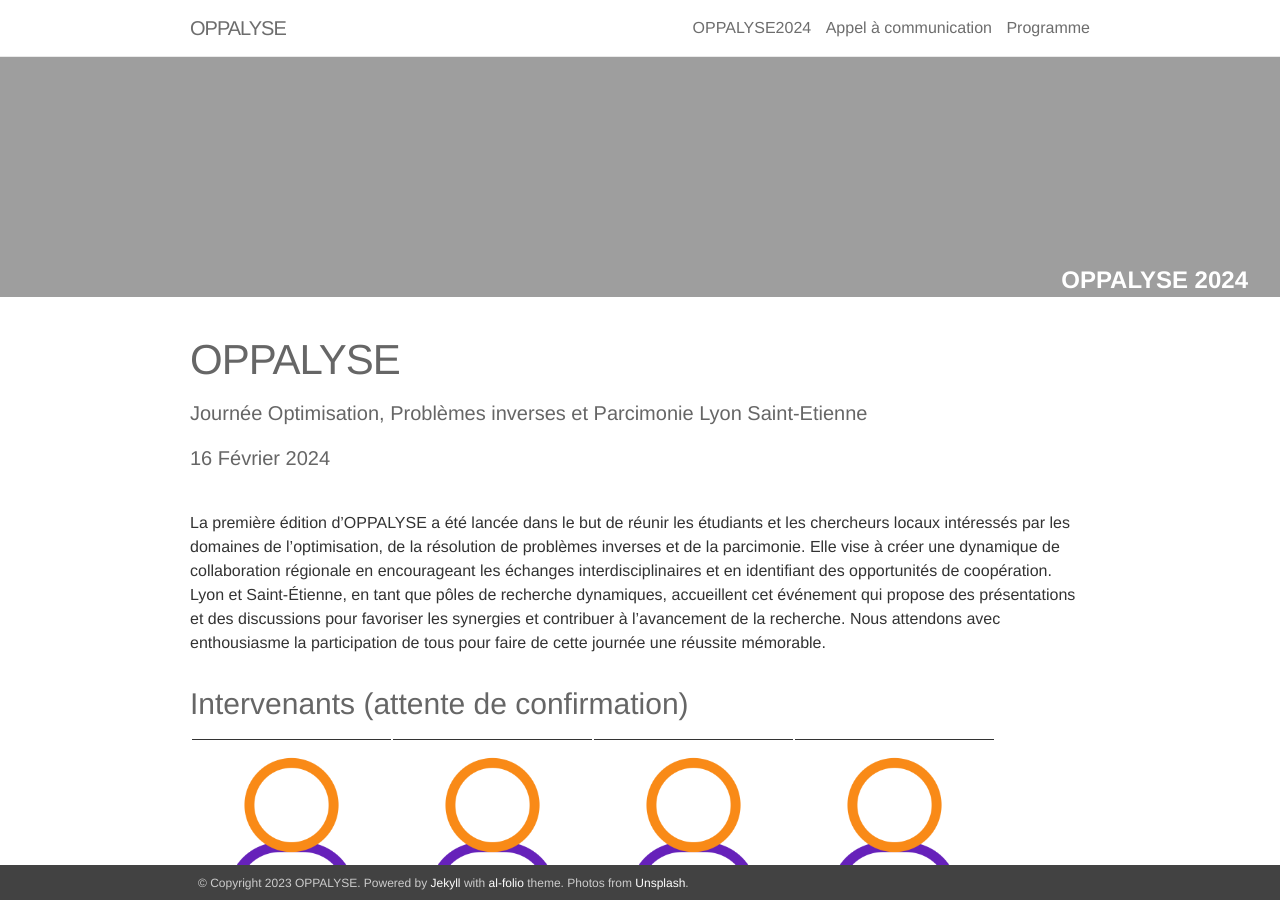
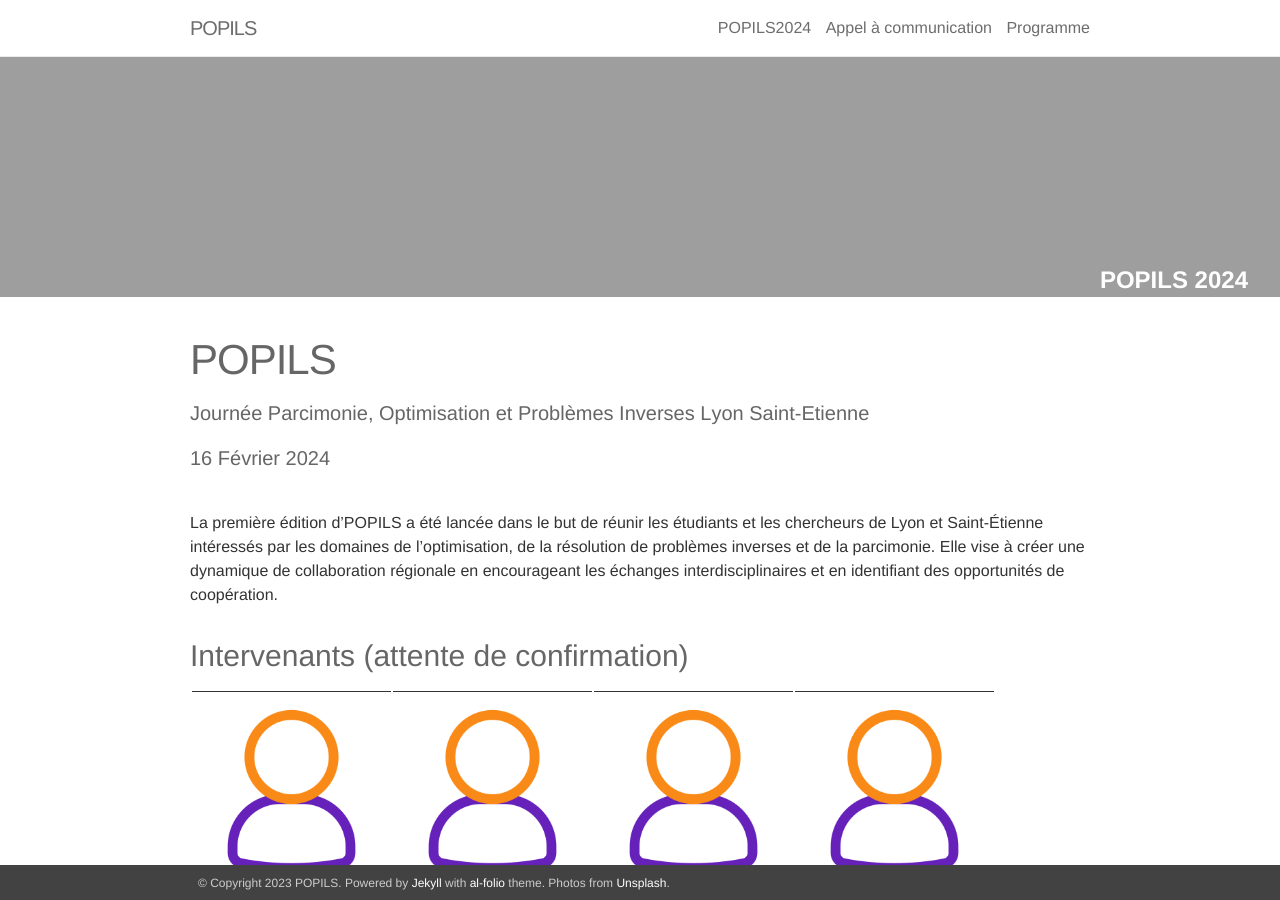
Before and after one commit to popils-day/popils-day.github.io, a Jekyll site: the page built from _pages/00_home.md, in a window 1280 px wide and 900 px high. Built offline with Jekyll 4.4.1, drawn with Linux system fonts in a browser that asks for light colours; nearby versions of some CDN libraries.

Commit message:
fix popils

```diff
--- a/_config.yml
+++ b/_config.yml
@@ -1,11 +1,11 @@
 # -----------------------------------------------------------------------------
 # Site settings
 # -----------------------------------------------------------------------------
-name: "OPPALYSE"
-name_year: "OPPALYSE 2024"
+name: "POPILS"
+name_year: "POPILS 2024"
 email:
 description: > # this means to ignore newlines until "url:"
-  Journée Lyon Saint-Etienne sur l'optimisation, les problèmes inverses et la parcimonie
+  Journée Lyon Saint-Etienne sur la parcimonie, l'optimisation et les problèmes inverse
 footer_text: >
   Powered by <a href="http://jekyllrb.com/" target="_blank">Jekyll</a> with <a href="https://github.com/alshedivat/al-folio">al-folio</a> theme.
   Photos from <a href="https://unsplash.com" target="_blank">Unsplash</a>.
@@ -17,7 +17,7 @@ last_updated: # leave blank if you don't want to display last updated
 # -----------------------------------------------------------------------------
 # Social integration
 # -----------------------------------------------------------------------------
-github_username: oppalyse
+github_username: popils-day
 twitter_username: # your Twitter handle
 linkedin_username: # your LinkedIn user name
 scholar_userid: # your Google Scholar ID
@@ -33,8 +33,8 @@ google_analytics: UA-XXXXXXXXX # out your google-analytics code
 # -----------------------------------------------------------------------------
 # Blog
 # -----------------------------------------------------------------------------
-blog_name: Oppalyse
-blog_description: Journée Optimisation Problèmes Inverses Parcimonie Lyon Saint-Etienne
+blog_name: POPILS
+blog_description: Journée Parcimonie Optimisation et Problèmes Inverses Lyon Saint-Etienne
 
 # Pagination
 paginate: 4
--- a/_pages/00_home.md
+++ b/_pages/00_home.md
@@ -1,14 +1,14 @@
 ---
 layout: home
 permalink: /
-title: OPPALYSE2024
-desc_title: OPPALYSE
-description: Journée <b>O</b>ptimisation, <b>P</b>roblèmes inverses et <b>Pa</b>rcimonie <b>Ly</b>on <b>S</b>aint-<b>E</b>tienne
+title: POPILS2024
+desc_title: POPILS
+description: Journée <b>P</b>arcimonie, <b>O</b>ptimisation et <b>P</b>roblèmes <b>I</b>nverses  <b>L</b>yon <b>S</b>aint-Etienne
 date: 16 Février 2024
 ---
 
 
-La première édition d'OPPALYSE a été lancée dans le but de réunir les étudiants et les chercheurs locaux intéressés par les domaines de l'optimisation, de la résolution de problèmes inverses et de la parcimonie. Elle vise à créer une dynamique de collaboration régionale en encourageant les échanges interdisciplinaires et en identifiant des opportunités de coopération. Lyon et Saint-Étienne, en tant que pôles de recherche dynamiques, accueillent cet événement qui propose des présentations et des discussions pour favoriser les synergies et contribuer à l'avancement de la recherche. Nous attendons avec enthousiasme la participation de tous pour faire de cette journée une réussite mémorable.
+La première édition d'POPILS a été lancée dans le but de réunir les étudiants et les chercheurs de Lyon et Saint-Étienne intéressés par les domaines de l'optimisation, de la résolution de problèmes inverses et de la parcimonie. Elle vise à créer une dynamique de collaboration régionale en encourageant les échanges interdisciplinaires et en identifiant des opportunités de coopération.
 
 
 
```
